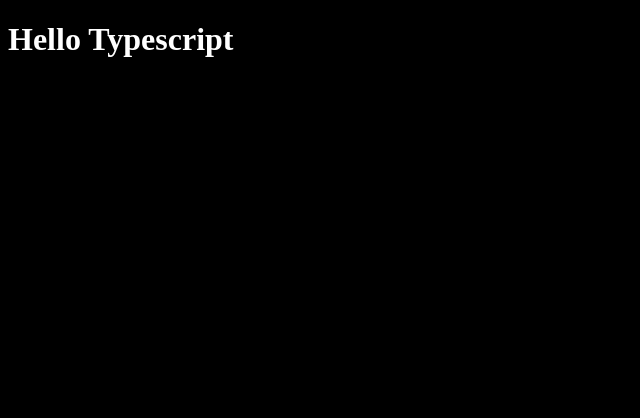
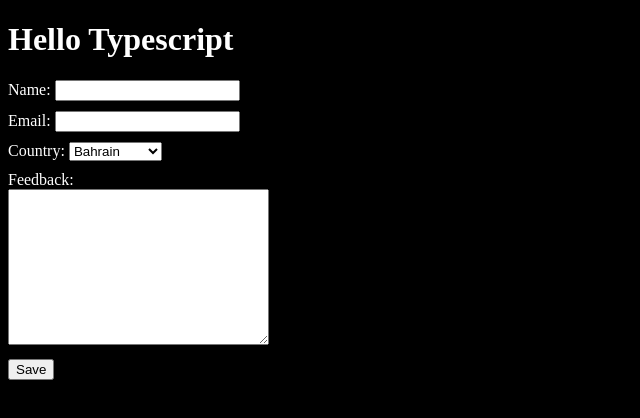
Before and after one commit to muhammad-jiku/jikmunn-typescript-lessons, a website: page _demo/public/index.html in a window 1280 px wide. Shown: the whole page, without its empty margins (0-640 px from the left). Drawn offline with Linux system fonts and the light colour scheme.

Commit message:
dom manipulation

```diff
--- a/_demo/public/index.css
+++ b/_demo/public/index.css
@@ -2,3 +2,7 @@
   background-color: black;
   color: white;
 }
+
+body div {
+  margin-bottom: 10px;
+}
--- a/_demo/public/index.html
+++ b/_demo/public/index.html
@@ -9,7 +9,36 @@
   </head>
   <body>
     <h1>Hello Typescript</h1>
+    <form class="userForm">
+      <div>
+        <label for="userName">Name:</label>
+        <input type="text" id="userName" class="userName" />
+      </div>
+      <div>
+        <label for="userEmail">Email:</label>
+        <input type="email" id="userEmail" class="userEmail" />
+      </div>
+      <div>
+        <label for="userCountry">Country:</label>
+        <select name="userCountry" id="userCountry">
+          <option value="Bahrain">Bahrain</option>
+          <option value="Turkey">Turkey</option>
+          <option value="Bangladesh">Bangladesh</option>
+        </select>
+      </div>
+      <label for="userFeedback">Feedback:</label>
+      <div>
+        <textarea
+          name="userFeedback"
+          id="userFeedback"
+          cols="30"
+          rows="10"
+        ></textarea>
+      </div>
+      <div>
+        <button type="submit">Save</button>
+      </div>
+    </form>
     <script src="../dist/index.js"></script>
-    <script src="../dist/app.js"></script>
   </body>
 </html>
--- a/_demo/src/app.ts
+++ /dev/null
@@ -1 +0,0 @@
-console.log("This is app for ya!");
--- a/_demo/src/index.ts
+++ b/_demo/src/index.ts
@@ -1 +1,22 @@
-console.log("Hello! I am your buddy typescript!!");
+const userForm = document.querySelector(".userForm") as HTMLFormElement;
+
+const userName = document.querySelector("#userName") as HTMLInputElement;
+
+const userEmail = document.querySelector("#userEmail") as HTMLInputElement;
+
+const userCountry = document.querySelector("#userCountry") as HTMLSelectElement;
+
+const userFeedback = document.querySelector(
+  "#userFeedback"
+) as HTMLTextAreaElement;
+
+userForm.addEventListener("submit", (e: Event) => {
+  e.preventDefault();
+  const data = {
+    userName: userName.value,
+    userEmail: userEmail.value,
+    userCountry: userCountry.value,
+    userFeedback: userFeedback.value,
+  };
+  console.log(data);
+});
--- a/_demo/tsconfig.json
+++ b/_demo/tsconfig.json
@@ -101,5 +101,5 @@
     "skipLibCheck": true /* Skip type checking all .d.ts files. */
   },
   "include": ["./src"],
-  "files": ["./src/index.ts", "./src/app.ts"]
+  "files": ["./src/index.ts"]
 }
```
Also changed, not shown: _demo/dist/app.js (deleted), _demo/dist/index.js.
